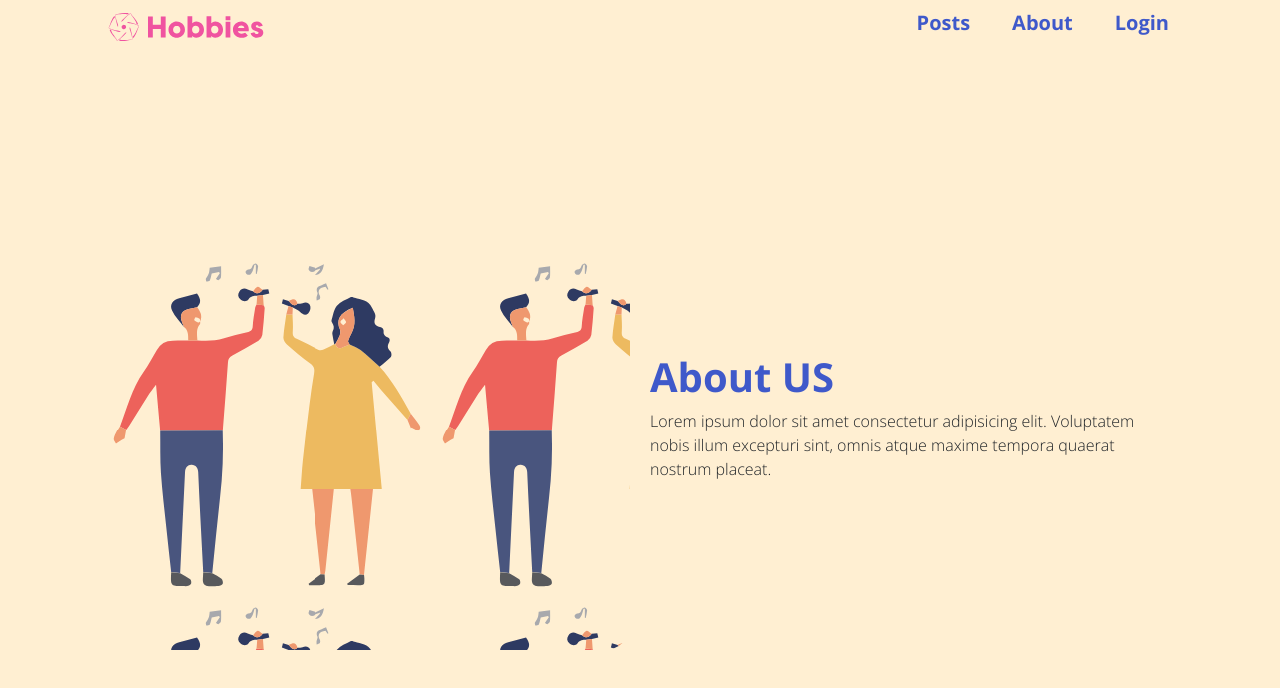
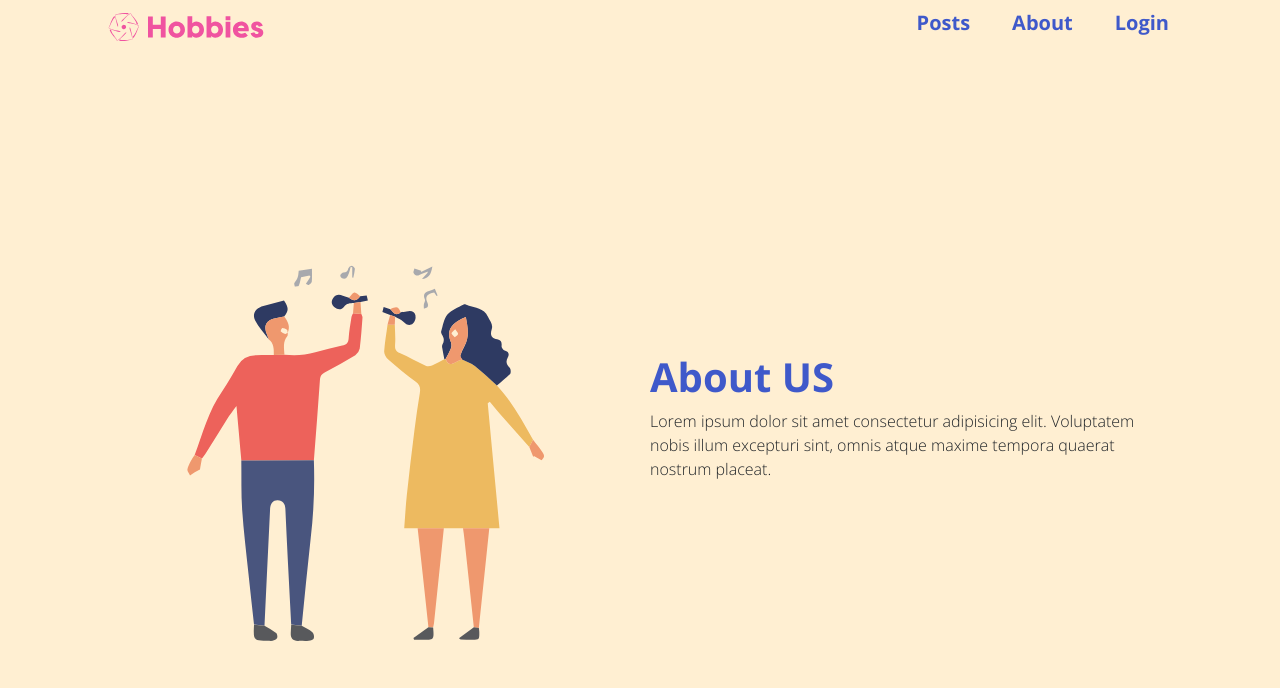
Before and after one commit to floydfdes/app-hobbies-nextjs, a Next.js app: page /about in a window 1280 px wide. Shown: the top 688 px of the page. Built offline with nearby package versions, Linux system fonts and the light colour scheme.

Commit message:
Refactoring.

```diff
--- /dev/null
+++ b/components/About.jsx
@@ -0,0 +1,30 @@
+import styles from "../styles/index.module.css";
+
+const About = () => {
+  return (
+    <>
+      <div className="container">
+        <div
+          className={`container ${styles.home} ${styles.flexContainer} ${styles.aboutPage}`}
+        >
+          <div
+            className={`${styles.flexItemLeft} d-none d-md-block d-lg-block`}
+          >
+            <div className={`${styles.flexItemRightContent}`}></div>
+          </div>
+          <div className={`${styles.flexItemRight}`}>
+            <h1>About US</h1>
+            <p>
+              Lorem ipsum dolor sit amet consectetur adipisicing elit.
+              Voluptatem nobis illum excepturi sint, omnis atque maxime tempora
+              quaerat nostrum placeat.
+            </p>
+            <p></p>
+          </div>
+        </div>
+      </div>
+    </>
+  );
+};
+
+export default About;
--- a/components/Section.jsx
+++ b/components/Section.jsx
@@ -3,7 +3,11 @@ import cardImage from "../Assets/images/Idea.svg";
 import bulb from "../Assets/images/Login.svg";
 import like from "../Assets/images/Edit.svg";
 import Image from "next/image";
+import Head from "next/head";
 const Section = () => {
+  <Head>
+    <title>Hobbies-section</title>
+  </Head>;
   return (
     <div className={`container-fluid ${styles.cardSection}`}>
       <div className="text-center">
--- a/pages/about.jsx
+++ b/pages/about.jsx
@@ -1,29 +1,16 @@
 import Head from "next/head";
-import styles from "../styles/index.module.css";
-const About = () => {
+import About from "../components/About";
+
+const about = () => {
   return (
-    <div className="container">
+    <>
       <Head>
         <title>Hobbies - About</title>
       </Head>
-      <div
-        className={`container ${styles.home} ${styles.flexContainer} ${styles.aboutPage}`}
-      >
-        <div className={`${styles.flexItemLeft} d-none d-md-block d-lg-block`}>
-          <div className={`${styles.flexItemRightContent}`}></div>
-        </div>
-        <div className={`${styles.flexItemRight}`}>
-          <h1>About US</h1>
-          <p>
-            Lorem ipsum dolor sit amet consectetur adipisicing elit. Voluptatem
-            nobis illum excepturi sint, omnis atque maxime tempora quaerat
-            nostrum placeat.
-          </p>
-          <p></p>
-        </div>
-      </div>
-    </div>
+
+      <About />
+    </>
   );
 };
 
-export default About;
+export default about;
--- a/pages/hobbies/index.jsx
+++ b/pages/hobbies/index.jsx
@@ -38,10 +38,10 @@ const Hobbies = ({ data }) => {
                           <AiTwotoneHeart></AiTwotoneHeart> {field.likes.length}
                         </span>
                         <span variant="primary">
-                          <FiEdit2></FiEdit2>
+                          <FiEdit2></FiEdit2> Edit
                         </span>
                         <span variant="primary">
-                          <AiTwotoneDelete></AiTwotoneDelete>
+                          <AiTwotoneDelete></AiTwotoneDelete> Delete
                         </span>
                       </div>
                     </Card.Body>
--- a/pages/index.js
+++ b/pages/index.js
@@ -1,7 +1,7 @@
 import Head from "next/head";
+import About from "../components/About";
 import Section from "../components/Section";
 import styles from "../styles/index.module.css";
-import About from "./about";
 const index = () => {
   hideHeader();
   function hideHeader() {
--- a/styles/index.module.css
+++ b/styles/index.module.css
@@ -32,6 +32,10 @@
 }
 .aboutPage .flexItemRightContent {
   background: url("../Assets/images/hobbies_d.svg");
+  background-size: contain;
+  background-repeat: no-repeat;
+
+  background-position: center;
 }
 @media screen and (max-width: 764px) {
   .flexItemLeft,
```
